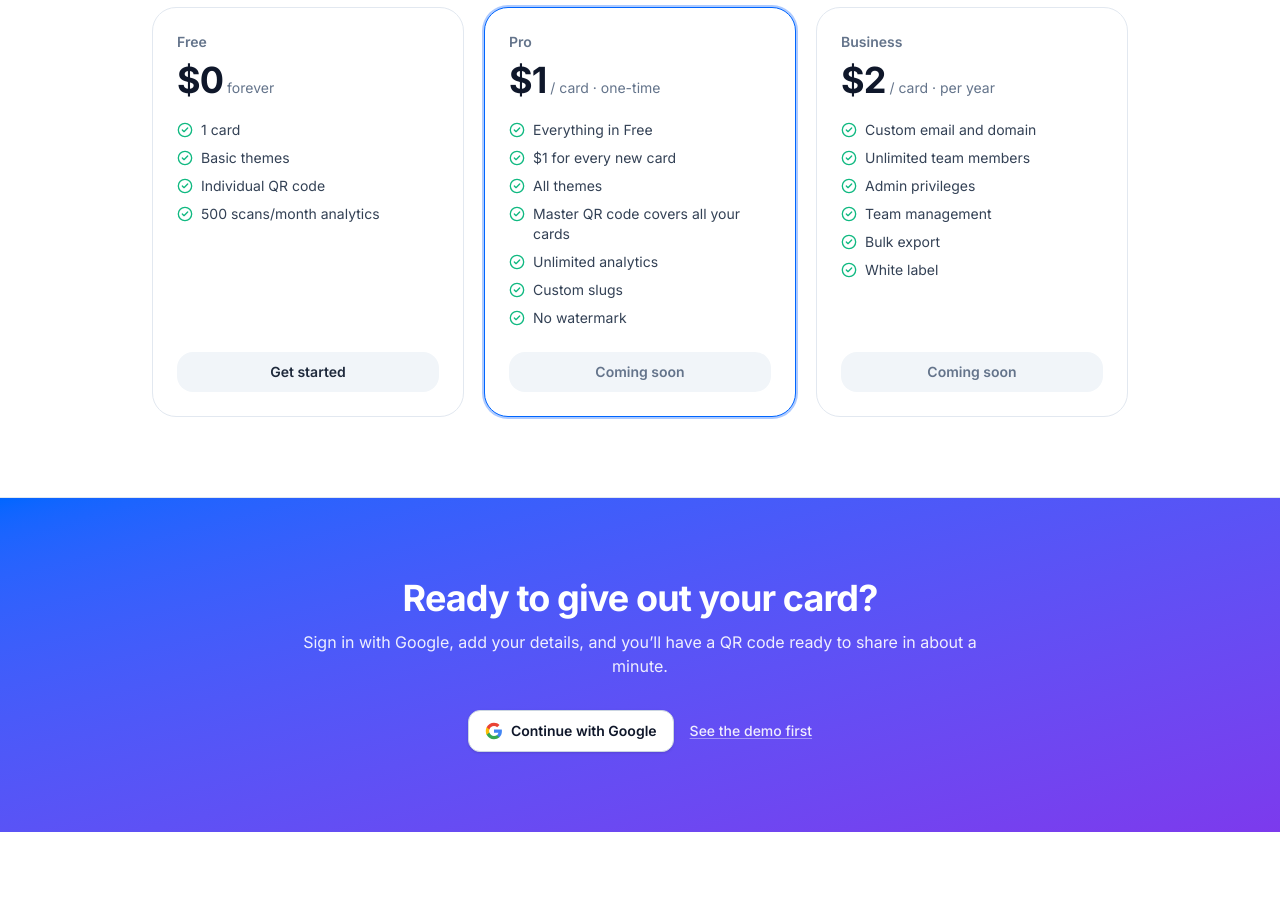
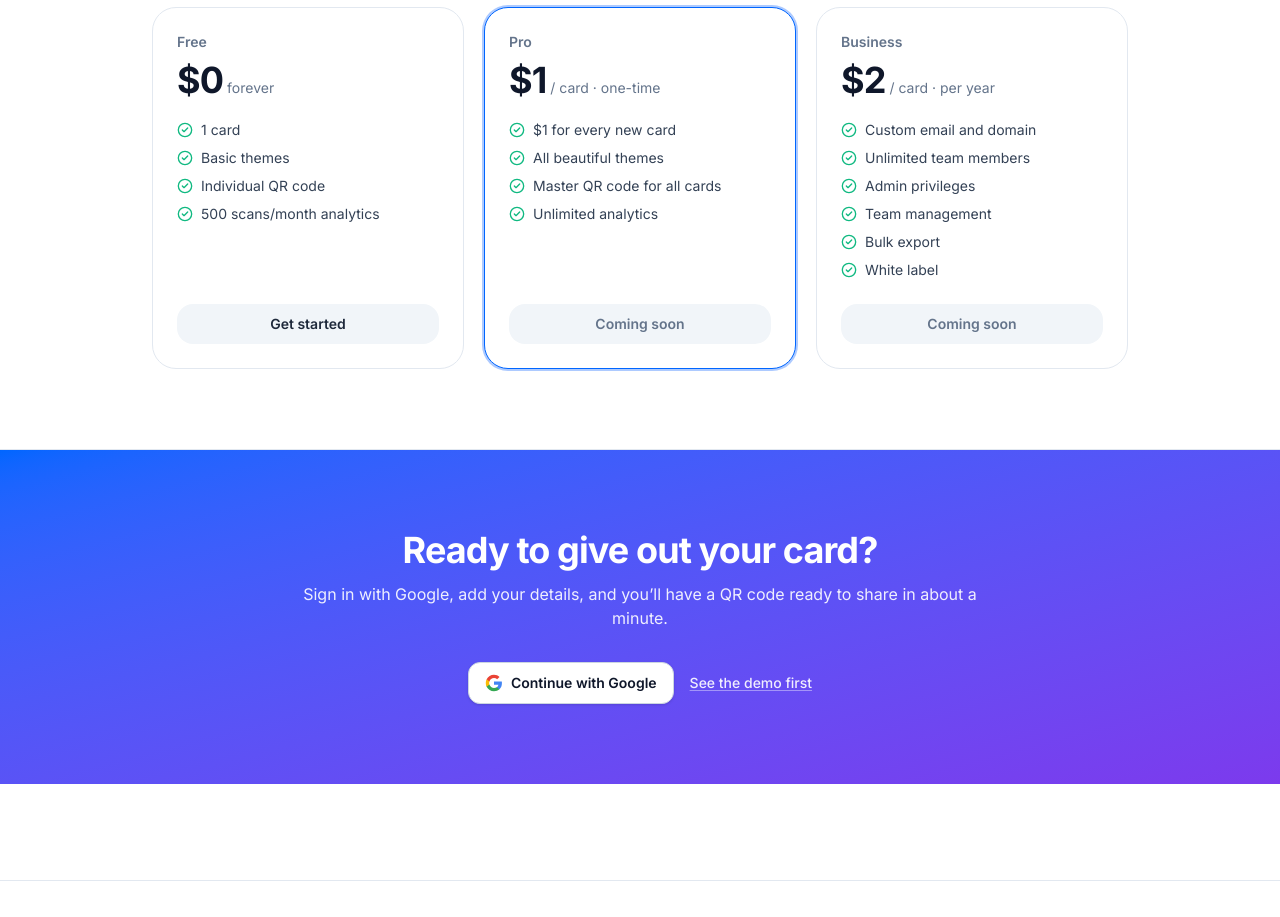
Before and after one commit to makonordan/utilityapps, a Next.js app: page /tools/business-card in a window 1280 px wide. Shown: the part 2020-2937 px from the top of the page. Built offline with nearby package versions, Linux system fonts and the light colour scheme; no server answers.

Commit message:
business-card: trim Pro feature list to the four core selling points
Drop "Everything in Free", "No watermark", and "Custom slugs" from the
Pro card so the four value props stand alone: pay-per-card, all themes,
one master QR, unlimited analytics.

```diff
--- a/app/tools/business-card/page.tsx
+++ b/app/tools/business-card/page.tsx
@@ -193,13 +193,10 @@ export default function BusinessCardLandingPage() {
               price="$1"
               period="/ card · one-time"
               features={[
-                "Everything in Free",
                 "$1 for every new card",
-                "All themes",
-                "Master QR code covers all your cards",
+                "All beautiful themes",
+                "Master QR code for all cards",
                 "Unlimited analytics",
-                "Custom slugs",
-                "No watermark",
               ]}
               cta="Coming soon"
               featured
```
